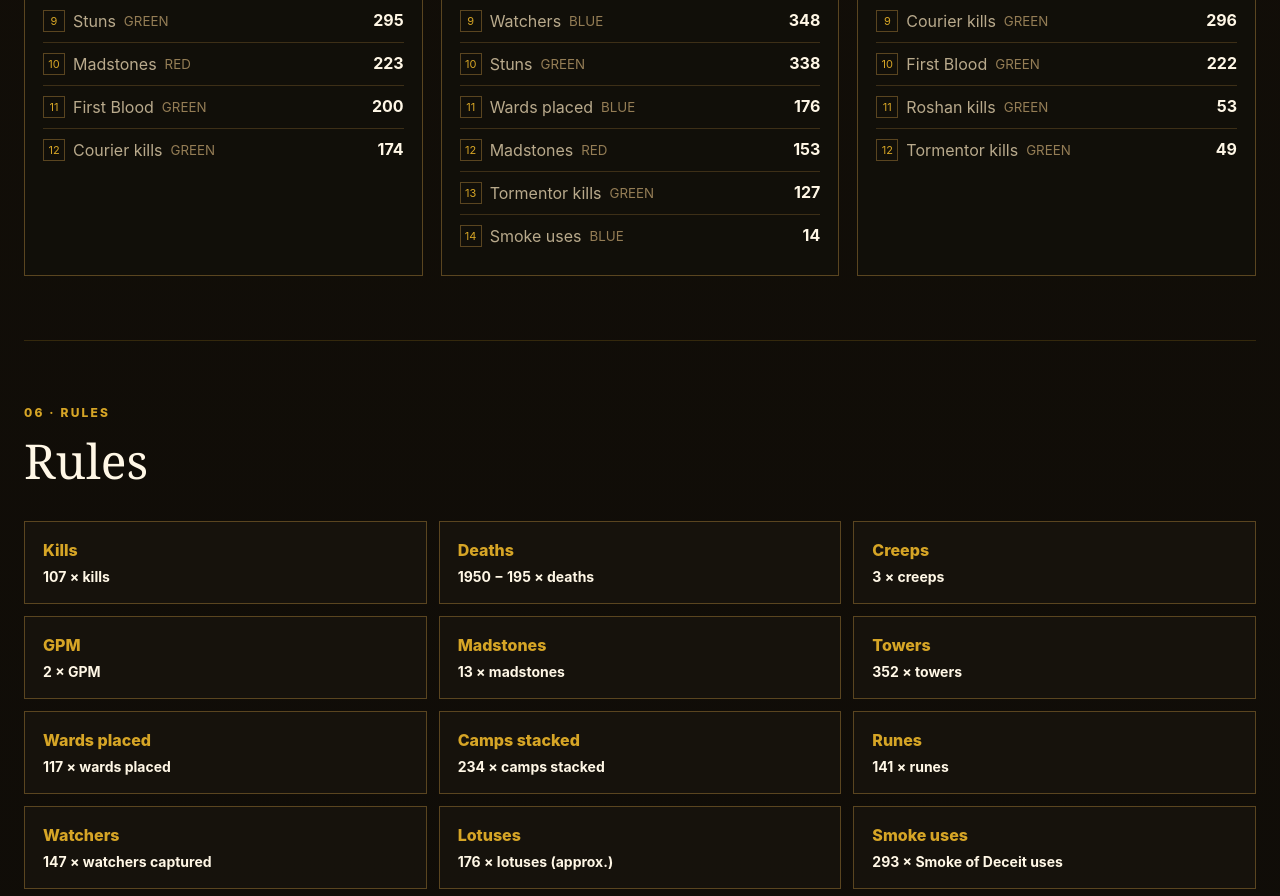
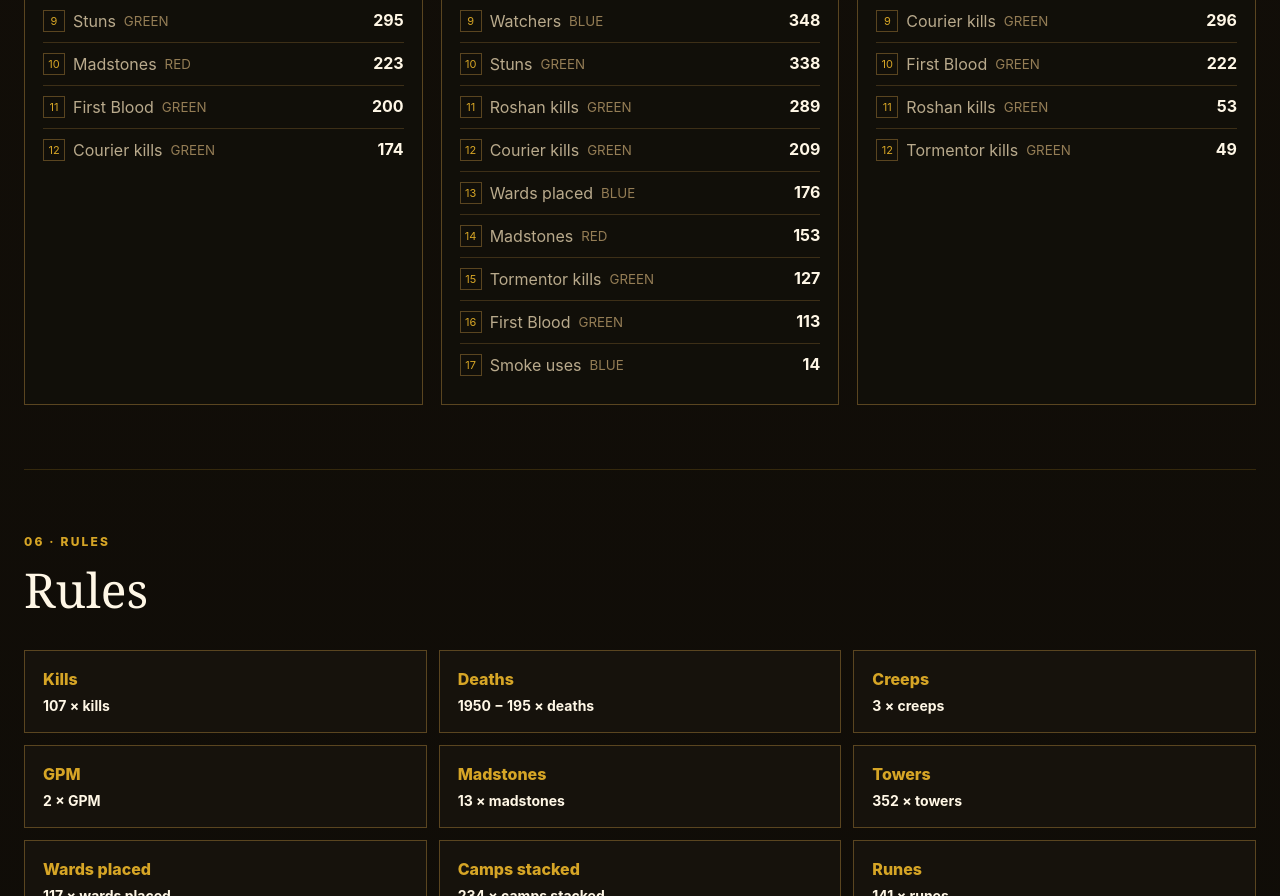
Before and after one commit to Kadadji1/dota2-fantasy-optimizer-2026, a Next.js app: page / in a window 1280 px wide. Shown: the part 5420-6316 px from the top of the page. Built offline with nearby package versions, Linux system fonts and the light colour scheme.

Commit message:
fix: add missing Mid green emblem options

```diff
--- a/data/players.ts
+++ b/data/players.ts
@@ -86,6 +86,6 @@ export const players: Player[] = [
 export const roleStats: Record<Role, StatKey[]> = {
   core: ["creeps", "gpm", "deaths", "towers", "kills", "madstones", "roshan", "teamfight", "tormentor", "stuns", "courier", "firstBlood"],
   // Mid lotuses remain unavailable because the source explicitly reports no data for that stat.
-  mid: ["creeps", "gpm", "deaths", "kills", "madstones", "towers", "wards", "stacks", "watchers", "runes", "smokes", "teamfight", "stuns", "tormentor"],
+  mid: ["creeps", "gpm", "deaths", "kills", "madstones", "towers", "wards", "stacks", "watchers", "runes", "smokes", "teamfight", "stuns", "tormentor", "roshan", "firstBlood", "courier"],
   support: ["wards", "smokes", "stacks", "watchers", "lotuses", "runes", "teamfight", "tormentor", "courier", "firstBlood", "roshan", "stuns"]
 };
```
